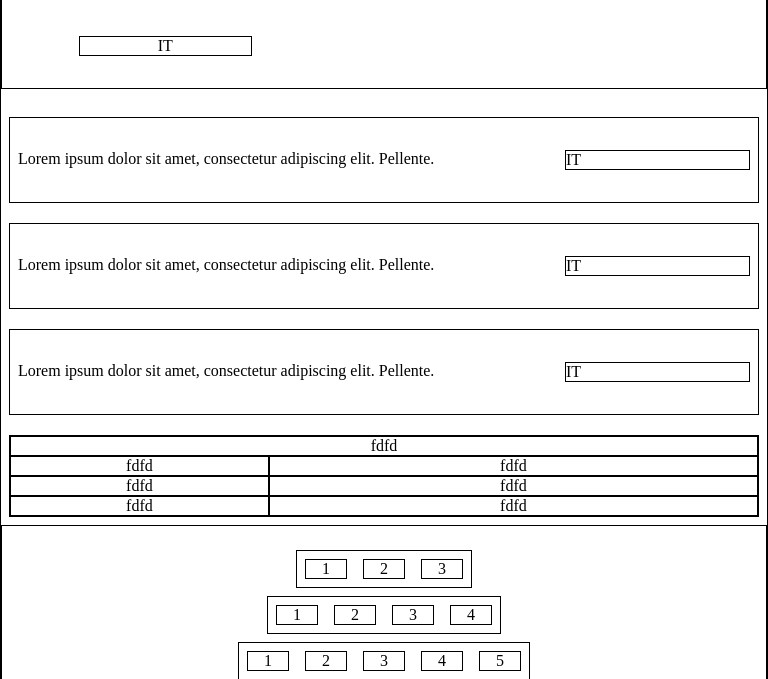
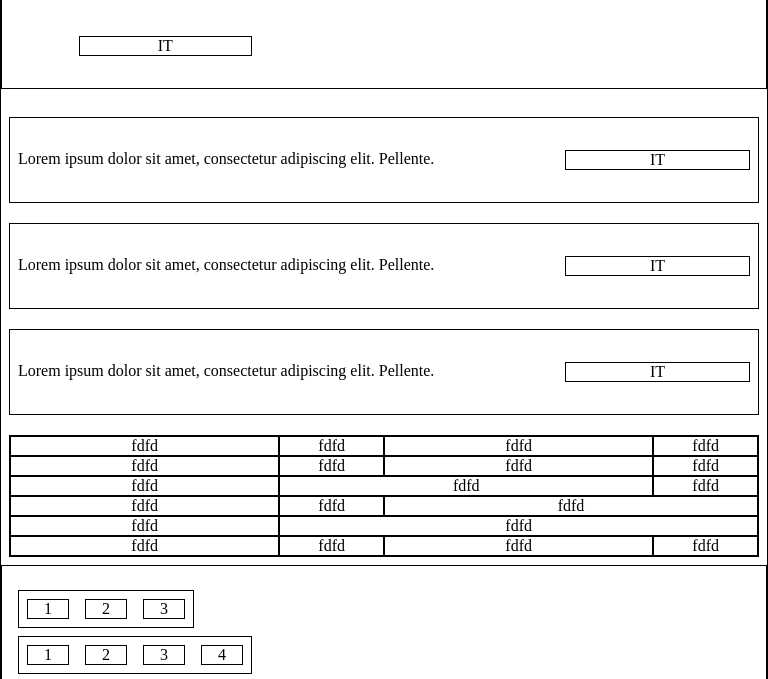
Before and after one commit to LongDevs/Layout-Lesson, a plain HTML site: page flexy_/layout.html in a window 768 px wide. Shown: the part 156-835 px from the top of the page. Drawn offline with Linux system fonts and the light colour scheme.

Commit message:
finally resolution of tablet

```diff
--- a/flexy_/layout.html
+++ b/flexy_/layout.html
@@ -13,8 +13,7 @@
                  <div class="box1">
                    dsds
                  </div>
-                 <div class="box2">
-                   dsds
+                 <div class="box2">dsds
                     <div class="small_mobbyn">1</div>
                     <div class="small_mobbyn">2</div>
                     <div class="small_mobbyn">3</div>
@@ -32,7 +31,6 @@
                  IT
            </div>
      </div>
-
 <div class="main">
          <div class="tiltle_main">
            <p>Lorem ipsum dolor sit amet, consectetur adipiscing elit. Pellente.</p>
@@ -52,7 +50,7 @@
                  IT
               </div>
           </div>
-    <div class="container">
+    <div class="container1">
          <div class="one">
              fdfd
          </div>
--- a/flexy_/style.css
+++ b/flexy_/style.css
@@ -7,7 +7,6 @@ body {
   background-color: rgb(255, 255, 255);
   border: 1px solid black;
 }
-
 
 .phone .container {
   margin: 0 auto;
@@ -21,18 +20,14 @@ body {
   justify-content: space-between;
 }
 
-
-
 .header .box1 {
   border: 1px black solid;
 }
 
-
-
 .header .box2 {
   border: 1px black solid;
 }
-.box2 .small_mobbyn{
+.box2 .small_mobbyn {
   display: none;
 }
 
@@ -41,7 +36,7 @@ body {
   padding: 32px 2px 32px 8px;
   border: 1px solid black;
   align-content: center;
-    background-color:white;
+  background-color: white;
 }
 
 .tiltle .box_tiltle {
@@ -55,138 +50,122 @@ body {
   padding: 8px;
 }
 
-
 .main .tiltle_main {
   text-align: center;
   padding: 32px 8px 32px 8px;
   border: 1px solid black;
   align-content: center;
-    background-color:white;
+  background-color: white;
   margin-top: 20px;
 }
-
 
 .tiltle_main .box_tiltle_main {
   border: 1px solid black;
   width: 25%;
   margin: auto;
   margin-top: 39px;
+  text-align: center;
 }
 
-
-.main .container {
-    display: grid;
+ .container1 {
+  display: flex;
+  flex-wrap: wrap;
   align-items: center;
-    margin-top:20px;
+  margin-top: 20px;
   border: 1px solid black;
 }
 
-.container .one {
+.container1 .one {
   text-align: center;
-     grid-row: 1;
-     grid-column: 1/4;
+  flex: 1 0 99.8%;
   border: 1px solid black;
 }
 
-.container .two {
+.container1 .two {
   text-align: center;
-    grid-row: 2;
-    grid-column: 1/2;
+  flex: 1 0 32.8%;
   border: 1px solid black;
 }
 
-
-.container .three {
+.container1 .three {
   text-align: center;
-    grid-row: 2;
-    grid-column: 2/4;
+  flex: 1 0 62.3%;
   border: 1px solid black;
 }
 
-
-.container .four {
+.container1 .four {
   text-align: center;
-    grid-row: 3;
-    grid-column: 1/2;
+  flex: 1 0 32.8%;
   border: 1px solid black;
 }
 
-
-.container .five {
+.container1 .five {
   text-align: center;
-    grid-row: 3;
-    grid-column: 2/4;
+  flex: 1 0 62.3%;
   border: 1px solid black;
 }
 
-
-.container .six {
+.container1 .six {
   text-align: center;
-    grid-row: 4;
-    grid-column: 1/2;
+  flex: 1 0 32.8%;
   border: 1px solid black;
 }
 
-
-.container .seven {
+.container1 .seven {
   text-align: center;
-    grid-row: 4;
-    grid-column: 2/4;
+  flex: 1 0 62.3%;
   border: 1px solid black;
 }
 
-.container .eight {
+.container1 .eight {
   display: none;
 }
 
-.container .nine {
+.container1 .nine {
   display: none;
 }
 
-.container .ten {
+.container1 .ten {
   display: none;
 }
 
-
-.container .eleven {
+.container1 .eleven {
   display: none;
 }
 
-.container .twelve {
+.container1 .twelve {
   display: none;
 }
 
-
-.container .thirteen {
+.container1 .thirteen {
   display: none;
 }
 
-
-.container .fourteen {
+.container1 .fourteen {
   display: none;
 }
 
-.container .fifteen {
+.container1 .fifteen {
   display: none;
 }
 
-.container .sixteen {
+.container1 .sixteen {
   display: none;
 }
 
-.container .seventeen {
+.container1 .seventeen {
   display: none;
 }
 
-.container .eighteen {
+.container1 .eighteen {
   display: none;
 }
 
-.container .nineteen {
+.container1 .nineteen {
   display: none;
 }
 
-.container .twenty {
+.container1 .twenty {
   display: none;
 }
 
@@ -207,7 +186,6 @@ body {
   width: fit-content;
 }
 
-
 .mobbyn .small_mobbyn {
   text-align: center;
   border: 1px solid black;
@@ -225,9 +203,6 @@ body {
   line-height: 23px;
   letter-spacing: 0.15px;
 }
-
-
-
 
 /*tablet*/
 
@@ -250,7 +225,6 @@ body {
   .tiltle {
     padding-left: 10%;
     text-align: left;
-
   }
 
   .tiltle .box_tiltle {
@@ -262,160 +236,154 @@ body {
     display: flex;
   }
 
-
   .main .tiltle_main .box_tiltle_main {
     margin-right: 0;
     margin-top: 0;
   }
 
-
-    .container .one {
-        text-align: center;
-        grid-row: 1;
-        grid-column: 1/4;
-        border: 1px solid black;
+  .container1 {
+    display: flex;
+    flex-wrap: wrap;
   }
 
-   .container .two {
+  .container1 .one {
     text-align: center;
-       grid-row: 2;
-       grid-column: 1/2;
     border: 1px solid black;
+    flex: 1 0 35%;
   }
 
-
-   .container .three {
+  .container1 .two {
     text-align: center;
-       grid-row: 2;
-       grid-column: 2/4;
     border: 1px solid black;
+    flex: 1 0 13%;
   }
 
-
-   .container .four {
+  .container1 .three {
     text-align: center;
-       grid-row: 3;
-       grid-column: 1/2;
     border: 1px solid black;
+    flex: 1 0 35%;
   }
 
-
-   .container .five {
+  .container1 .four {
     text-align: center;
-       grid-row: 3;
-       grid-column: 2/4;
     border: 1px solid black;
+    flex: 1 0 13%;
   }
 
-
-   .container .six {
+  .container1 .five {
     text-align: center;
-       grid-row: 4;
-       grid-column: 1/2;
     border: 1px solid black;
+    flex: 1 0 35%;
+    display: block;
   }
 
-
-   .container .seven {
+  .container1 .six {
     text-align: center;
-       grid-row: 4;
-       grid-column: 2/4;
     border: 1px solid black;
-   }
-   .container .eight {
-    text-align: center;
-    grid-row: 1;
-    grid-column: 1/4;
-    border: 1px solid black;
+    flex: 1 0 13%;
+    display: block;
   }
 
-.container .nine {
+  .container1 .seven {
     text-align: center;
-   grid-row: 2;
-   grid-column: 1/2;
     border: 1px solid black;
+    flex: 1 0 35%;
+    display: block;
   }
 
-
-.container .ten {
+  .container1 .eight {
     text-align: center;
-   grid-row: 2;
-   grid-column: 2/4;
     border: 1px solid black;
+    flex: 1 0 13%;
+    display: block;
   }
 
-
-.container .eleven {
+  .container1 .nine {
     text-align: center;
-   grid-row: 3;
-   grid-column: 1/2;
     border: 1px solid black;
+    flex: 1 0 35%;
+    display: block;
   }
 
-
-.container .twelve {
+  .container1 .ten {
     text-align: center;
-   grid-row: 3;
-   grid-column: 2/4;
     border: 1px solid black;
+    flex: 1 0 49%;
+    display: block;
   }
 
-
-.container .thirteen {
+  .container1 .eleven {
     text-align: center;
-   grid-row: 4;
-   grid-column: 1/2;
     border: 1px solid black;
+    flex: 1 0 13%;
+    display: block;
   }
 
-
-.container .fourteen {
+  .container1 .twelve {
     text-align: center;
-   grid-row: 4;
-   grid-column: 2/4;
     border: 1px solid black;
+    flex: 1 0 35%;
+    display: block;
   }
 
-
-.container .fifteen {
+  .container1 .thirteen {
     text-align: center;
-    grid-row: 4;
-    grid-column: 2/4;
     border: 1px solid black;
+    flex: 1 0 13%;
+    display: block;
   }
 
- .container .sixteen {
+  .container1 .fourteen {
     text-align: center;
-    grid-row: 4;
-    grid-column: 2/4;
     border: 1px solid black;
+    flex: 1 0 49%;
+    display: block;
   }
 
- .container .seventeen {
+  .container1 .fifteen {
     text-align: center;
-    grid-row: 4;
-    grid-column: 2/4;
     border: 1px solid black;
+    flex: 1 0 35%;
+    display: block;
   }
 
- .container .eighteen {
+  .container1 .sixteen {
     text-align: center;
-    grid-row: 4;
-    grid-column: 2/4;
     border: 1px solid black;
+    flex: 1 0 63%;
+    display: block;
   }
 
- .container .nineteen {
+  .container1 .seventeen {
     text-align: center;
-    grid-row: 4;
-    grid-column: 2/4;
     border: 1px solid black;
+    flex: 1 0 35%;
+    display: block;
   }
 
- .container .twenty {
+  .container1 .eighteen {
     text-align: center;
-    grid-row: 4;
-    grid-column: 2/4;
     border: 1px solid black;
+    flex: 1 0 13%;
+    display: block;
   }
+
+  .container1 .nineteen {
+    text-align: center;
+    border: 1px solid black;
+    flex: 1 0 35%;
+    display: block;
   }
+
+  .container1 .twenty {
+    text-align: center;
+    border: 1px solid black;
+    flex: 1 0 13%;
+    display: block;
+  }
+
+  .article {
+      align-items: flex-start;
+  }
+
+}
```
Lines whose indentation alone changed are shown as unchanged.
